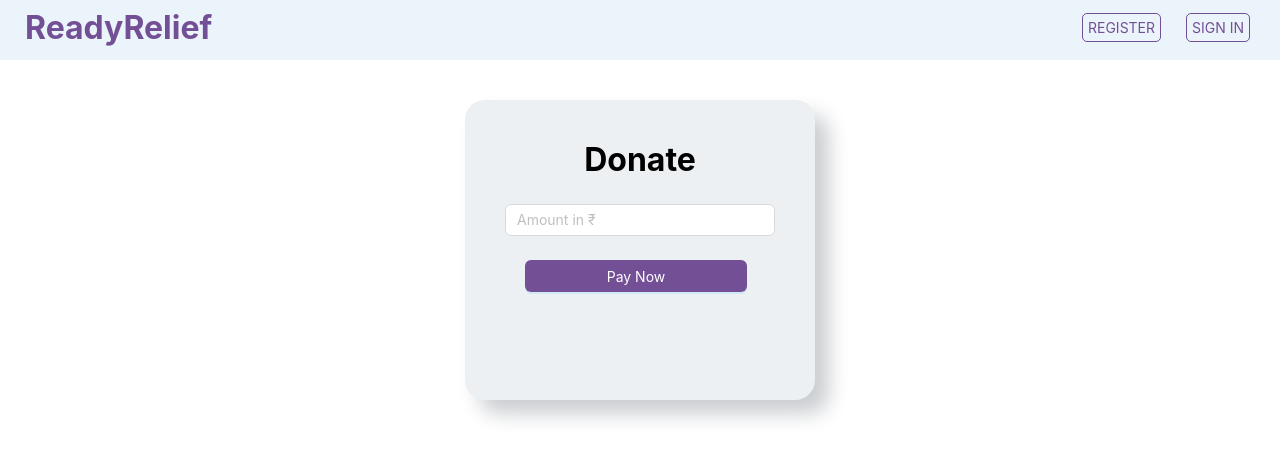
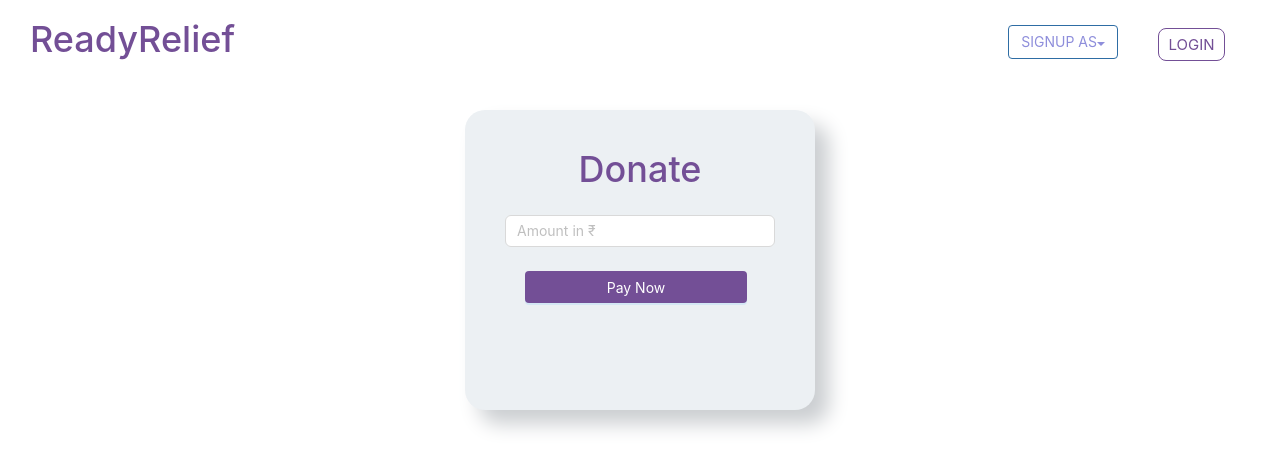
Before and after one commit to iritikkumar/ReadyRelief, a React (Create React App) app in the folder client/: page / in a window 1280 px wide. Shown: the top 470 px of the page. Built offline with nearby package versions, Linux system fonts and the light colour scheme.

Commit message:
navbar updated and client routes created

```diff
--- a/client/package.json
+++ b/client/package.json
@@ -9,6 +9,7 @@
     "antd": "^5.3.2",
     "react": "^18.2.0",
     "react-dom": "^18.2.0",
+    "react-router-dom": "^6.9.0",
     "react-scripts": "5.0.1",
     "styled-components": "^5.3.9",
     "web-vitals": "^2.1.4"
--- a/client/public/index.html
+++ b/client/public/index.html
@@ -2,6 +2,7 @@
 <html lang="en">
   <head>
     <meta charset="utf-8" />
+    <link rel="icon" href="%PUBLIC_URL%/favicon.ico" />
     <meta name="viewport" content="width=device-width, initial-scale=1" />
     <meta name="theme-color" content="#000000" />
     <meta
@@ -9,10 +10,39 @@
       content="Web site created using create-react-app"
     />
 
-    <title>ReadyRelief</title>
+    <link rel="apple-touch-icon" href="%PUBLIC_URL%/logo192.png" />
+
+    <!--
+      manifest.json provides metadata used when your web app is installed on a
+      user's mobile device or desktop. See https://developers.google.com/web/fundamentals/web-app-manifest/
+    -->
+    <link rel="manifest" href="%PUBLIC_URL%/manifest.json" />
+    <!--
+      Notice the use of %PUBLIC_URL% in the tags above.
+      It will be replaced with the URL of the `public` folder during the build.
+      Only files inside the `public` folder can be referenced from the HTML.
+
+      Unlike "/favicon.ico" or "favicon.ico", "%PUBLIC_URL%/favicon.ico" will
+      work correctly both with client-side routing and a non-root public URL.
+      Learn how to configure a non-root public URL by running `npm run build`.
+    -->
+    <link rel="stylesheet" href="https://maxcdn.bootstrapcdn.com/bootstrap/3.4.1/css/bootstrap.min.css">
+  <script src="https://ajax.googleapis.com/ajax/libs/jquery/3.6.3/jquery.min.js"></script>
+  <script src="https://maxcdn.bootstrapcdn.com/bootstrap/3.4.1/js/bootstrap.min.js"></script>
+    <title>Ready Relief</title>
   </head>
   <body>
     <noscript>You need to enable JavaScript to run this app.</noscript>
     <div id="root"></div>
+    <!--
+      This HTML file is a template.
+      If you open it directly in the browser, you will see an empty page.
+
+      You can add webfonts, meta tags, or analytics to this file.
+      The build step will place the bundled scripts into the <body> tag.
+
+      To begin the development, run `npm start` or `yarn start`.
+      To create a production bundle, use `npm run build` or `yarn build`.
+    -->
   </body>
 </html>
--- a/client/src/App.js
+++ b/client/src/App.js
@@ -1,17 +1,37 @@
 import './App.css';
+import {Route, Routes, BrowserRouter, Navigate} from "react-router-dom"
 import Donation from './pages/Donation';
 import Login from './pages/Login';
-import Register from "./pages/Register"
+import RegisterUser from "./pages/RegisterUser"
+import RegisterHospital from "./pages/RegisterHospital"
 import Home from "./pages/Home"
 
+// function App() {
+//   return (
+//     // <Login/>
+//     // <Register/>
+//     <Donation/>
+//     // <Home/>
+
+//   );
+// }
+
+// export default App;
+
+
 function App() {
-  return (
-    // <Login/>
-    // <Register/>
-    <Donation/>
-    // <Home/>
-
-  );
+    return (
+      <div>
+        <BrowserRouter>
+          <Routes>
+            <Route path='/' element={<Home />} />
+            <Route path='/registeruser' element={<RegisterUser />} />
+            <Route path='/registerhospital' element={<RegisterHospital />} />
+            <Route path='/login' element={<Login />} />
+          </Routes>
+        </BrowserRouter>
+      </div>
+    );
 }
 
 export default App;
--- a/client/src/components/Navbar.js
+++ b/client/src/components/Navbar.js
@@ -1,90 +1,90 @@
-import React from 'react'
-import styled from 'styled-components'
+// import React from 'react'
+// import styled from 'styled-components'
 
-const Container = styled.div`
-  height: 60px;
-  /* border: 2px solid black; */
-  color: #734f96;
-  background-color: #EBF4FA;
-`
-const Wrapper = styled.div`
-  /* padding: 10px 20px; */
-  display: flex;
-  justify-content: space-between;
-  align-items: center;
-`
-const Left = styled.div`
-  flex: 1;
-  display: flex;
-  align-items: center;
-  margin-left: 15px;
-`
-const Right = styled.div`
-  flex: 1;
-  display: flex;
-  align-items: center;
-  justify-content: flex-end;
-  margin-right: 30px;
-`
+// const Container = styled.div`
+//   height: 60px;
+//   /* border: 2px solid black; */
+//   color: #734f96;
+//   // background-color: #EBF4FA;
+// `
+// const Wrapper = styled.div`
+//   /* padding: 10px 20px; */
+//   display: flex;
+//   justify-content: space-between;
+//   align-items: center;
+// `
+// const Left = styled.div`
+//   flex: 1;
+//   display: flex;
+//   align-items: center;
+//   margin-left: 15px;
+// `
+// const Right = styled.div`
+//   flex: 1;
+//   display: flex;
+//   align-items: center;
+//   justify-content: flex-end;
+//   margin-right: 30px;
+// `
 
-const MenuItem = styled.div`
-  font-size: 14px;
-  cursor: pointer;
-  margin-left: 25px;
-  border: 1px solid #734f96;
-  border-radius: 5px;
-  padding: 5px;
-`
-const Logo = styled.h1`
-  font-weight: bold;
-  margin: 8px 10px;
-`
+// const MenuItem = styled.div`
+//   font-size: 14px;
+//   cursor: pointer;
+//   margin-left: 25px;
+//   border: 1px solid #734f96;
+//   border-radius: 5px;
+//   padding: 5px;
+// `
+// const Logo = styled.h1`
+//   font-weight: bold;
+//   margin: 8px 10px;
+// `
 
-const Language = styled.span`
-  font-size: 14px;
-  cursor: pointer;
-`
+// const Language = styled.span`
+//   font-size: 14px;
+//   cursor: pointer;
+// `
 
-const Navbar = () => {
-  return (
-    <Container>
-    <Wrapper>
-        <Left>
-        <Logo>ReadyRelief</Logo>
-        </Left>
-        <Right>
-        <MenuItem>REGISTER</MenuItem>
-        <MenuItem>SIGN IN</MenuItem>
-        </Right>
-    </Wrapper>
+// const Navbar = () => {
+//   return (
+//     <Container>
+//     <Wrapper>
+//         <Left>
+//         <Logo>ReadyRelief</Logo>
+//         </Left>
+//         <Right>
+//         <MenuItem>REGISTER</MenuItem>
+//         <MenuItem>SIGN IN</MenuItem>
+//         </Right>
+//     </Wrapper>
 
-    </Container>
-  )
+//     </Container>
+//   )
+// }
+
+// export default Navbar
+
+import React from "react";
+
+const Navbar = ()=>{
+    return(
+        <div className="nav">
+            <div className="nav-left">
+                <a href="/"><h1>ReadyRelief</h1></a>
+            </div>
+            <div className="nav-right">
+                <div className="dropdown cls">
+                    <button className="btn btn-primary dropdown-toggle" type="button" data-toggle="dropdown">SIGNUP AS
+                    <span className="caret"></span></button>
+                    <ul className="dropdown-menu">
+                    <li><a href="/registeruser">User</a></li>
+                    <li><a href="/registerhospital">Hospital</a></li>
+                    </ul>
+                </div>
+                <div className="cls link"><a href="/login">LOGIN</a></div>
+            </div>
+        </div>
+    )
 }
 
-export default Navbar
-
-// import React from "react";
-
-// const Navbar = ()=>{
-//     return(
-//         <div className="nav">
-//             <div className="nav-left">
-//                 <a href="/"><h1>Job Finder</h1></a>
-//             </div>
-//             <div className="nav-right">
-//                 <div className="dropdown cls">
-//                     <button className="btn btn-primary dropdown-toggle" type="button" data-toggle="dropdown">SIGNUP AS
-//                     <span className="caret"></span></button>
-//                     <ul className="dropdown-menu">
-//                     <li><a href="/signupRecruiter">Recruiter</a></li>
-//                     <li><a href="/signupApplicant">Applicant</a></li>
-//                     </ul>
-//                 </div>
-//                 <div className="cls link"><a href="/login">LOGIN</a></div>
-//             </div>
-//         </div>
-//     )
-// }
-
-// export default Navbar;
+export default Navbar;
--- a/client/src/components/donationForm.js
+++ b/client/src/components/donationForm.js
@@ -1,7 +1,7 @@
 import React from 'react'
 import { Button, Form, Input } from 'antd';
 
-function donationForm() {
+function DonationForm() {
   const onFinish = (values) => {
     console.log('Received values of form: ', values);
   };
@@ -33,4 +33,4 @@ function donationForm() {
   )
 }
 
-export default donationForm;
+export default DonationForm;
--- a/client/src/index.css
+++ b/client/src/index.css
@@ -5,6 +5,7 @@ body {
     sans-serif;
   -webkit-font-smoothing: antialiased;
   -moz-osx-font-smoothing: grayscale;
+  color: #734f96;
 }
 
 code {
@@ -17,7 +18,7 @@ code {
   position: relative;
   width: 350px;
   height: 300px;
-  margin-top: 30px;
+  margin-top: 100px;
   border-radius: 20px;
   padding: 40px;
   box-sizing: border-box;
@@ -59,6 +60,7 @@ code {
 .nav-left{
   position: relative;
   left: 30px;
+  /* color: #734f96; */
 }
 
 .nav-right{
@@ -79,7 +81,7 @@ code {
   align-items: center;
   display: flex;
   margin-top: 8px;
-  border: 1px solid gray;
+  border: 1px solid #734f96;;
   border-radius: 8px;
   padding: 5px;
   height: 33px;
@@ -90,6 +92,7 @@ code {
 }
 a:link {
   text-decoration: none;
+  color: #734f96;
 }
 
 .dropdown{
--- a/client/src/pages/Login.js
+++ b/client/src/pages/Login.js
@@ -38,7 +38,7 @@ const Button = styled.button`
     width: 40%;
     padding: 15px 20px;
     margin-bottom: 10px;
-    background-color: teal;
+    background-color: #734f96;
     color: white;
     cursor: pointer;
 `
--- /dev/null
+++ b/client/src/pages/RegisterUser.js
@@ -0,0 +1,68 @@
+import styled from 'styled-components'
+
+const Container = styled.div`
+    width: 100vw;
+    height: 100vh;
+    background: url("https://i.ytimg.com/vi/sO2zpJuArRg/maxresdefault.jpg") center;
+    background-size: cover;
+    display: flex;
+    align-items: center;
+    justify-content: center;
+`
+const Wrapper = styled.div`
+    width: 40%;
+    padding: 20px;
+    background-color: white;
+`
+const Title = styled.h1`
+    font-size: 24px;
+    font-weight: 300;
+`
+const Form = styled.form`
+    display: flex;
+    flex-wrap: wrap;
+    justify-content: center;
+`
+const Input = styled.input`
+    flex: 1;
+    min-width: 40%;
+    margin: 20px 10px 0 0;
+    padding: 10px;
+`
+// const Checkbox = style.
+const Agreement = styled.span`
+    font-size: 12px;
+    margin: 20px 0;
+`
+const Button = styled.button`
+    border: none;
+    width: 40%;
+    padding: 15px 20px;
+    background-color: #734f96;
+    color: white;
+    cursor: pointer;
+`
+const Register = () => {
+  return (
+    <Container>
+        <Wrapper>
+            <Title>CREATE AN ACCOUNT</Title>
+            <Form>
+                <Input type="text" placeholder = "First Name" required/>
+                <Input type="text" placeholder = "Last Name"/>
+                <Input type='email' placeholder = "Email" required/>
+                <Input type="number" placeholder = "Phone Number" required/>
+                <Input type="password" placeholder = "Password" required/>
+                <Input type="password" placeholder = "Confirm Password" required/>
+                {/* <Checkbox/> */}
+                <Agreement>
+                    By creating an account, I consent of processing of my personal data in accordance with the <b>PRIVACY POLICY</b>
+                </Agreement>
+                <Button>CREATE</Button>
+            </Form>
+        </Wrapper>
+    </Container>
+  )
+}
+
+export default Register
```
Also changed, not shown: client/src/pages/RegisterHospital.js (renamed from client/src/pages/Register.js), 1 other file (tests, documents, lock files or other folders).
